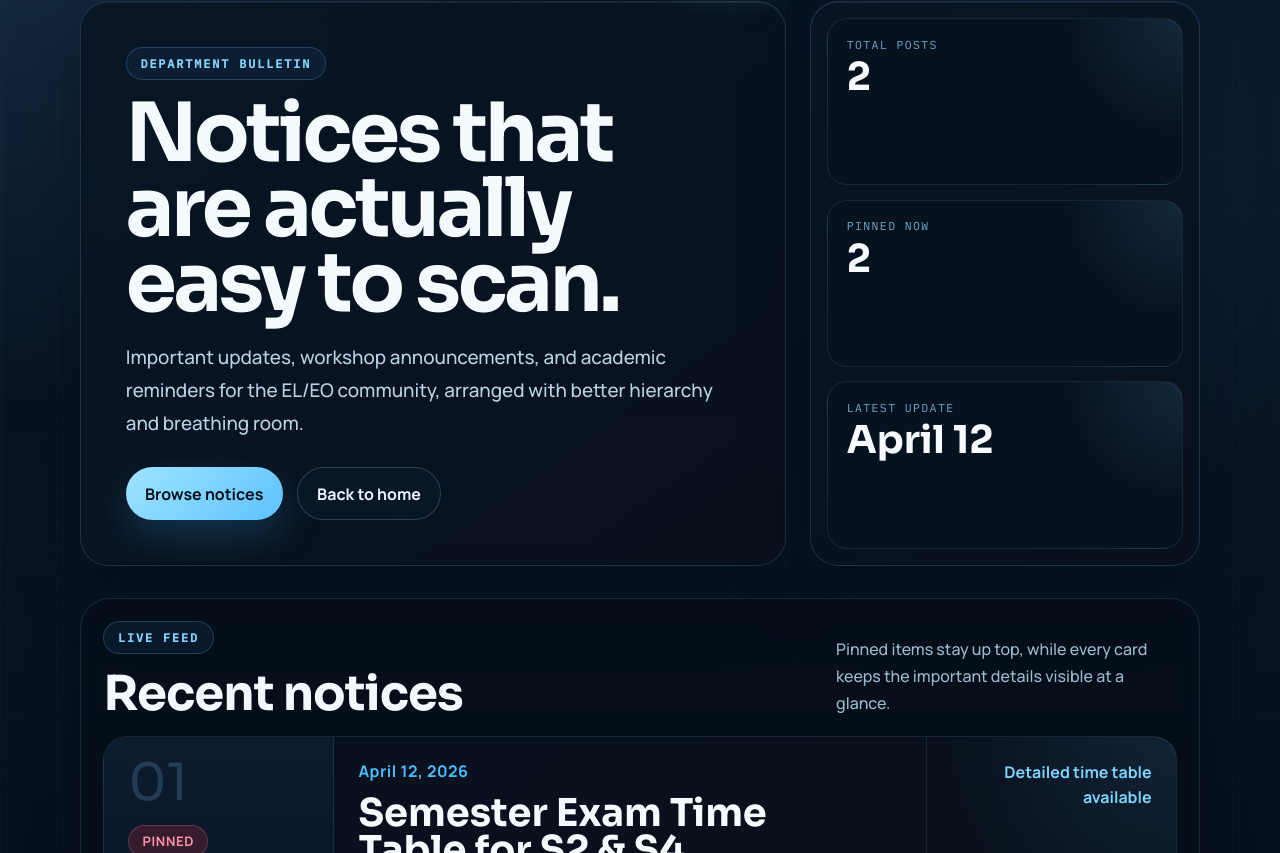
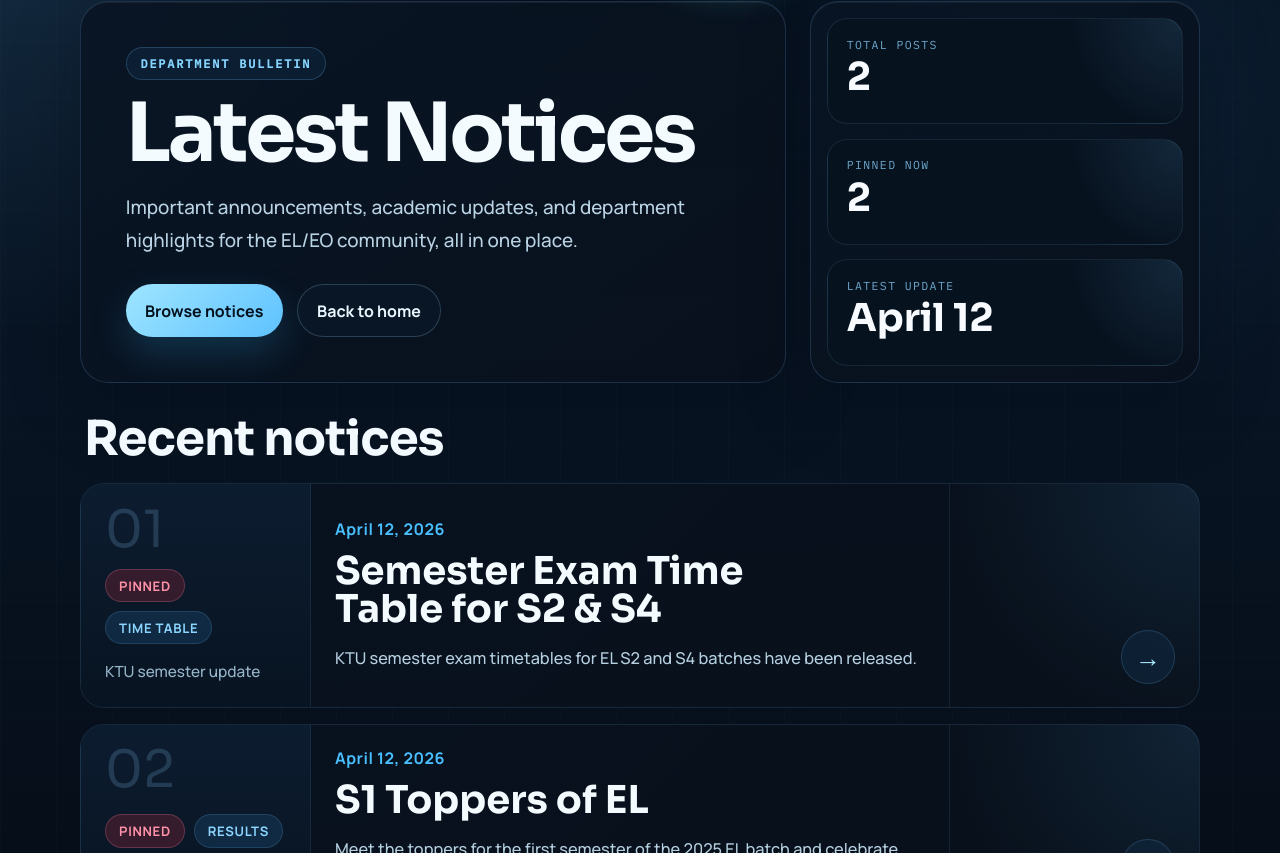
Before and after one commit to rohankishore/elweb, a React (Vite) app: page /notices in a window 1280 px wide. Shown: the part 127-980 px from the top of the page. Built offline with nearby package versions, Linux system fonts and the light colour scheme.

Commit message:
better design for notices

```diff
--- a/src/App.css
+++ b/src/App.css
@@ -53,8 +53,7 @@
   padding: clamp(1.6rem, 4vw, 2.8rem);
 }
 
-.notices-page-hero__eyebrow,
-.notices-page-content__eyebrow {
+.notices-page-hero__eyebrow {
   display: inline-flex;
   align-items: center;
   width: fit-content;
@@ -160,12 +159,7 @@
 }
 
 .notices-page-content {
-  padding: clamp(1rem, 3vw, 1.4rem);
-  border: 1px solid rgba(105, 156, 212, 0.18);
-  border-radius: 30px;
-  background: rgba(5, 13, 23, 0.72);
-  box-shadow: 0 20px 50px rgba(3, 8, 17, 0.28);
-  backdrop-filter: blur(10px);
+  padding: 0;
 }
 
 .notices-page-content__header {
@@ -173,7 +167,8 @@
   grid-template-columns: minmax(0, 1fr) minmax(260px, 0.75fr);
   gap: 1rem;
   align-items: end;
-  margin-bottom: 1.2rem;
+  margin-bottom: 1.35rem;
+  padding: 0 0.25rem;
 }
 
 .notices-page-content__title {
--- a/src/component/NoticesPage.jsx
+++ b/src/component/NoticesPage.jsx
@@ -9,7 +9,6 @@ const notices = [
     title: "Semester Exam Time Table for S2 & S4",
     date: "April 12, 2026",
     desc: "KTU semester exam timetables for EL S2 and S4 batches have been released.",
-    action: "Detailed time table available",
   },
   {
     pinned: true,
@@ -18,7 +17,6 @@ const notices = [
     title: "S1 Toppers of EL",
     date: "April 12, 2026",
     desc: "Meet the toppers for the first semester of the 2025 EL batch and celebrate the consistency, focus, and academic excellence across the program.",
-    action: "Department announcement board updated",
   },
 ];
 
@@ -30,10 +28,10 @@ export default function NoticesPage() {
       <section className="notices-page-hero">
         <div className="notices-page-hero__copy">
           <span className="notices-page-hero__eyebrow">Department Bulletin</span>
-          <h1 className="notices-page-hero__title">Notices that are actually easy to scan.</h1>
+          <h1 className="notices-page-hero__title">Latest Notices</h1>
           <p className="notices-page-hero__subtitle">
-            Important updates, workshop announcements, and academic reminders for the EL/EO
-            community, arranged with better hierarchy and breathing room.
+            Important announcements, academic updates, and department highlights for the EL/EO
+            community, all in one place.
           </p>
           <div className="notices-page-hero__actions">
             <a href="#notice-feed" className="notices-page-hero__cta">
@@ -64,13 +62,8 @@ export default function NoticesPage() {
       <section className="notices-page-content" id="notice-feed">
         <div className="notices-page-content__header">
           <div>
-            <span className="notices-page-content__eyebrow">Live feed</span>
             <h2 className="notices-page-content__title">Recent notices</h2>
           </div>
-          <p className="notices-page-content__text">
-            Pinned items stay up top, while every card keeps the important details visible at a
-            glance.
-          </p>
         </div>
 
         <div className="notices-page-list">
```
